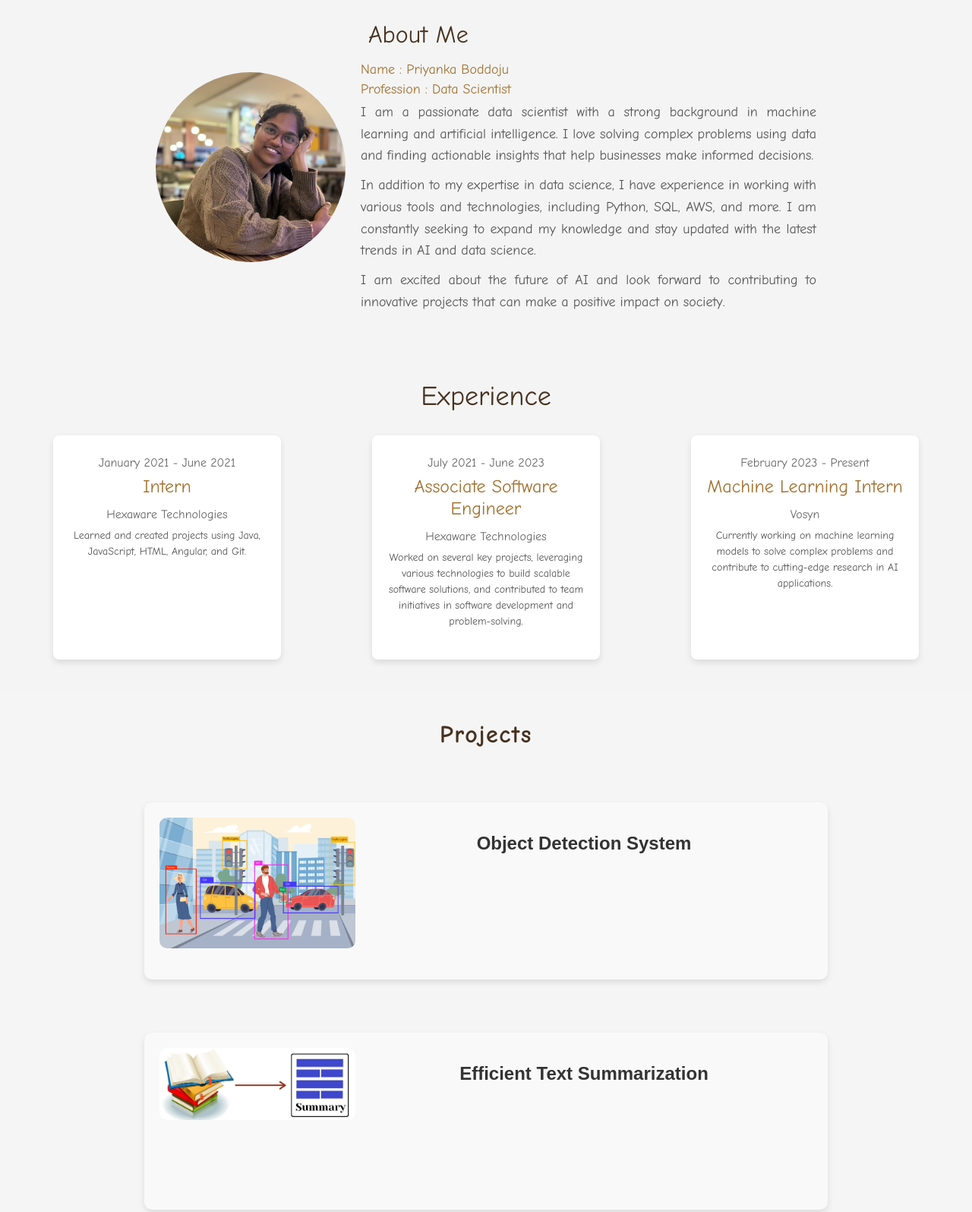
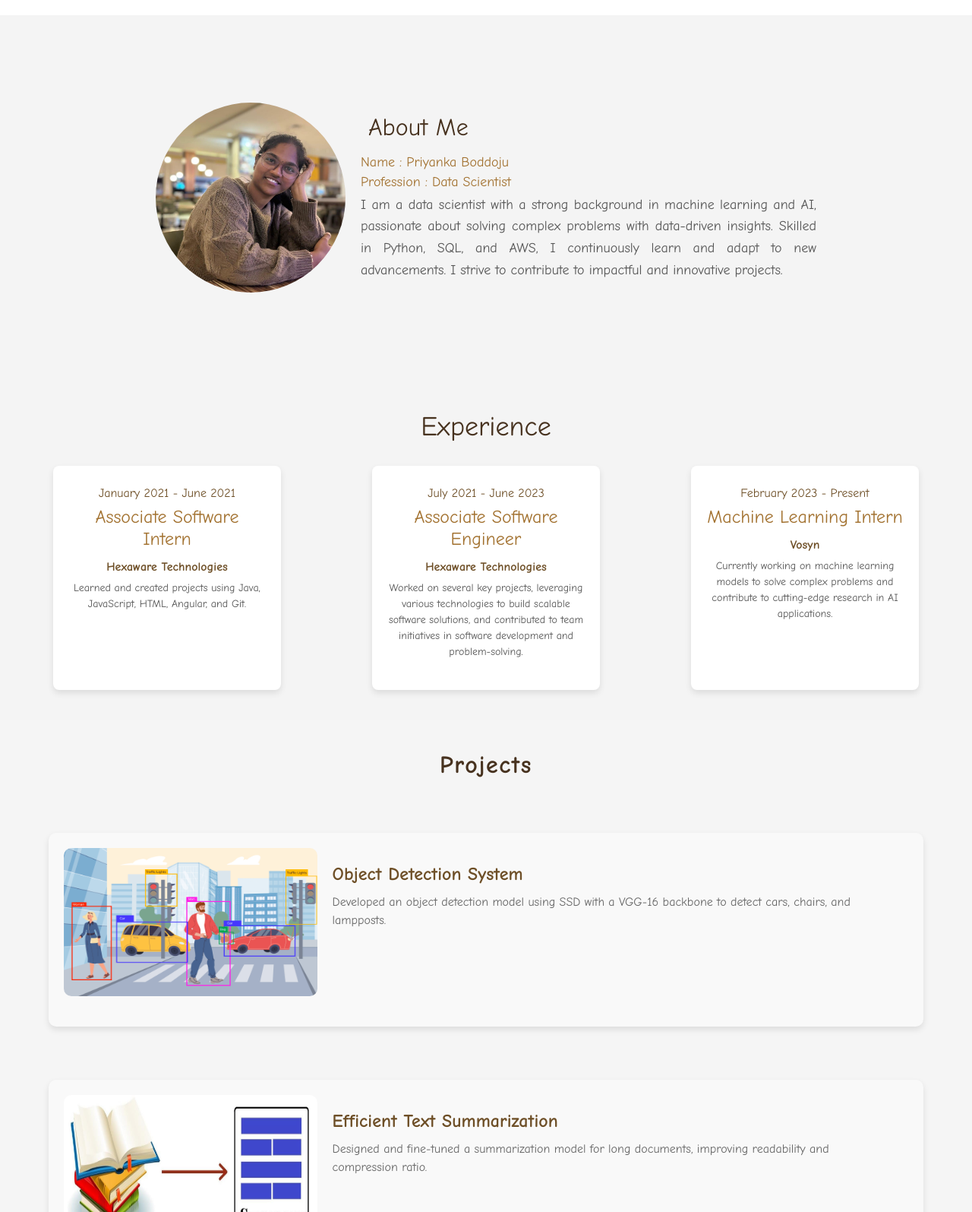
Before and after one commit to priyankaboddoju/Portfolio, a plain HTML site: page index.html in a window 1280 px wide. Shown: the part 820-2415 px from the top of the page at 76% size. Drawn offline with nearby package versions, Linux system fonts and the light colour scheme.

Commit message:
few modifications

```diff
--- a/index.html
+++ b/index.html
@@ -41,7 +41,7 @@
         </div>
     </header>
 
-
+    <div class="content-wrapper">
         <div id="about" class="about-section">
             <div class="about-content">
                 <!-- Profile Image on the right -->
@@ -51,14 +51,13 @@
                     <h2 class="about-heading">About Me</h2>
                     <h4 class="name-profession">Name : Priyanka Boddoju</h4>
                     <h4 class="name-profession">Profession : Data Scientist</h4>
-                <p class="about-paragraph">I am a passionate data scientist with a strong background in machine learning
-                    and artificial intelligence. I love solving complex problems using data and finding actionable
-                    insights that help businesses make informed decisions.</p>
-                <p class="about-paragraph">In addition to my expertise in data science, I have experience in working
-                    with various tools and technologies, including Python, SQL, AWS, and more. I am constantly seeking
-                    to expand my knowledge and stay updated with the latest trends in AI and data science.</p>
-                <p class="about-paragraph">I am excited about the future of AI and look forward to contributing to
-                    innovative projects that can make a positive impact on society.</p>
+                    <p class="about-paragraph">I am a data scientist with a strong background in machine learning and
+                        AI,
+                        passionate about solving complex problems with data-driven insights. Skilled in Python, SQL, and
+                        AWS, I continuously learn and adapt to new advancements. I strive to contribute to impactful and
+                        innovative projects.
+                    </p>
+
                 </div>
             </div>
         </div>
@@ -68,10 +67,11 @@
             <div class="experience-cards">
                 <div class="experience-card">
                     <p class="experience-duration">January 2021 - June 2021</p>
-                <h3 class="experience-title">Intern</h3>
+                    <h3 class="experience-title">Associate Software Intern</h3>
                     <p class="experience-company">Hexaware Technologies</p>
 
-                <p class="experience-description">Learned and created projects using Java, JavaScript, HTML, Angular,
+                    <p class="experience-description">Learned and created projects using Java, JavaScript, HTML,
+                        Angular,
                         and Git.</p>
                 </div>
                 <div class="experience-card">
@@ -80,7 +80,8 @@
                     <p class="experience-company">Hexaware Technologies</p>
 
                     <p class="experience-description">Worked on several key projects, leveraging various technologies to
-                    build scalable software solutions, and contributed to team initiatives in software development and
+                        build scalable software solutions, and contributed to team initiatives in software development
+                        and
                         problem-solving.</p>
                 </div>
                 <div class="experience-card">
@@ -88,7 +89,8 @@
                     <h3 class="experience-title">Machine Learning Intern</h3>
                     <p class="experience-company">Vosyn</p>
 
-                <p class="experience-description">Currently working on machine learning models to solve complex problems
+                    <p class="experience-description">Currently working on machine learning models to solve complex
+                        problems
                         and contribute to cutting-edge research in AI applications.</p>
                 </div>
             </div>
@@ -274,7 +276,7 @@
         </section>
 
 
-
+    </div>
 
 
 </body>
--- a/js/project_script.js
+++ b/js/project_script.js
@@ -1,37 +1,31 @@
 document.addEventListener("DOMContentLoaded", function () {
     const projects = [
         {
-            "icon": "fa-solid fa-image",
             "title": "Object Detection System",
             "description": "Developed an object detection model using SSD with a VGG-16 backbone to detect cars, chairs, and lampposts.",
             "image": "assets/Object-detection-Real-world-applications-and-benefits.png" // Add image path here
         },
         {
-            "icon": "fa-solid fa-file-lines",
             "title": "Efficient Text Summarization",
             "description": "Designed and fine-tuned a summarization model for long documents, improving readability and compression ratio.",
             "image": "assets/text_summarization.jpg" // Add image path here
         },
         {
-            "icon": "fa-solid fa-stethoscope",
             "title": "Medical QA System",
             "description": "Built a reading comprehension QA system to extract key medical insights from patient transcripts.",
             "image": "assets/medical.jpg" // Add image path here
         },
         {
-            "icon": "fa-solid fa-virus-covid",
             "title": "COVID-19 Data Analysis Pipeline",
             "description": "Developed a scalable data pipeline using AWS services to analyze COVID-19 trends and visualize key insights.",
             "image": "assets/covid.jpg" // Add image path here
         },
         {
-            "icon": "fa-solid fa-envelope-circle-check",
             "title": "Email Spam Detection using Logistic Regression",
             "description": "Implemented a spam classification model from scratch using logistic regression, feature engineering, and text preprocessing.",
             "image": "assets/email.webp" // Add image path here
         },
         {
-            "icon": "fa-solid fa-eye",
             "title": "Image Classification & OCR",
             "description": "Designed an image classification model with deep learning and integrated OCR to extract text from images for document processing.",
             "image": "assets/image.png" // Add image path here
@@ -52,17 +46,12 @@ document.addEventListener("DOMContentLoaded", function () {
         imageDiv.classList.add("project-image-container");
         imageDiv.innerHTML = `<img src="${project.image || ''}" class="project-image" alt="${project.title}" />`;
 
-        // Title section (70% width with hover effect for flipping)
+        // Title and description section (70% width)
         const titleDiv = document.createElement("div");
         titleDiv.classList.add("project-title-container");
         titleDiv.innerHTML = `
-            <div class="flip-container">
-                <div class="flippable-content">
-                    <h3 class="project-title">${project.title}</h3>
-                    <i class="${project.icon} project-icon"></i>
-                    <p class="project-description">${project.description}</p>
-                </div>
-            </div>
+            <h3 class="project-title">${project.title}</h3>
+            <p class="project-description">${project.description}</p>
         `;
 
         // Append both parts to the project card
--- a/style.css
+++ b/style.css
@@ -308,12 +308,17 @@ body::before {
     margin-bottom: 10px;
 }
 
+.experience-company {
+    font-weight: bold;
+}
+
 /* Company and Duration */
 .experience-company,
 .experience-duration {
     font-size: 16px;
-    color: #666;
+    color: #6e4f27;
     margin-bottom: 5px;
+
     font-family: "Comic Sans MS", cursive, sans-serif;
 }
 
@@ -374,7 +379,6 @@ body::before {
     color: #47321f;
 }
 
-
 /* Projects Section */
 #projects-container {
     background: var(--experience-bg, #f5f5f5);
@@ -383,28 +387,40 @@ body::before {
     flex-direction: column;
     align-items: center;
     gap: 30px;
-    /* Space between cards */
+
 }
 
 /* Project Card (Ensures Proper Spacing & Alignment) */
-/* Project Card (Ensures Proper Spacing & Alignment) */
 .project {
     width: 90%;
-    max-width: 900px;
     margin: 20px auto;
-    /* Space between each card */
     padding: 20px;
     background-color: #f9f9f9;
     border-radius: 10px;
     box-shadow: 0 4px 8px rgba(0, 0, 0, 0.1);
-    display: flex;
+    display: grid;
     align-items: center;
+    transition: all 0.3s ease-in-out;
+    font-family: "Comic Sans MS", cursive, sans-serif;
+    /* Smooth transition for hover effect */
+}
+
+/* Project Card Hover Effect */
+.project:hover {
+    background-color: #e0e0e0;
+    /* Lighter background color when hovered */
+    box-shadow: 0 8px 16px rgba(0, 0, 0, 0.2);
+    /* Subtle shadow effect */
+    transform: translateY(-5px);
+    /* Slightly lift the card */
 }
 
 /* Card Content */
 .project-card {
     display: flex;
     width: 100%;
+    margin-bottom: 20px;
+    /* Add spacing between projects */
 }
 
 /* Image Section (30% width) */
@@ -415,101 +431,44 @@ body::before {
 
 .project-image {
     width: 100%;
-    height: auto;
+    height: 195px;
     border-radius: 10px;
+    object-fit: inherit;
+    /* Ensures the image covers the container without distortion */
 }
 
-/* Title Section (70% width with hover effect for flipping) */
+/* Title and Description Section (70% width) */
 .project-title-container {
     flex: 70%;
     max-width: 70%;
-    position: relative;
     padding: 20px;
     display: flex;
-    justify-content: center;
-    /* Center horizontally */
-    align-items: center;
-    /* Center vertically */
+    flex-direction: column;
+    /* Stack title and description vertically */
+    justify-content: flex-start;
+    /* Align items at the start */
+    align-items: flex-start;
+    /* Align items to the left */
     height: 100%;
-    /* Ensure it has a height to center the title properly */
-    text-align: center;
-    /* Ensures title is centered if it's in a block element */
-}
-
-/* Flip Container */
-.flip-container {
-    perspective: 1000px;
-    width: 100%;
-    height: 100%;
-}
-
-.flippable-content {
-    position: relative;
-    transition: transform 0.6s ease;
-    transform-style: preserve-3d;
-    display: flex;
-    justify-content: center;
-    align-items: center;
-    height: 100%;
-    text-align: center;
-}
-
-/* Flip Effect */
-.project-title-container:hover .flippable-content {
-    transform: rotateY(360deg);
+    text-align: left;
+    /* Ensure title is aligned to the left */
 }
 
 /* Title (Center Title in the Card) */
 .project-title {
     font-size: 24px;
     font-weight: bold;
-    /* margin-bottom: 10px; */
-    margin: 0;
-    color: #333;
-    /* display: block; */
-    visibility: visible;
+    margin-bottom: 10px;
+    /* Space between title and description */
+    color: #6e4f27;
 }
 
-/* Icon and Description (Stack them vertically when flipped) */
-.project-icon {
-    font-size: 40px;
-    color: #a2712f;
-    margin-top: 10px;
-    visibility: hidden;
-    /* Hide icon when title is visible */
-}
-
+/* Description */
 .project-description {
     font-size: 16px;
-    margin-top: 10px;
-    visibility: hidden;
-    /* Hide description when title is visible */
-}
-
-/* Show icon and description on hover */
-.project-title-container:hover .project-icon,
-.project-title-container:hover .project-description {
-    visibility: visible;
-}
-
-/* Stack icon and description vertically on flip */
-.project-title-container:hover .flippable-content {
-    flex-direction: column;
-    /* Stack them vertically */
-}
-
-/* Correct mirroring issue */
-.project-title-container .flippable-content {
-    display: flex;
-    flex-direction: column;
-    /* Stack vertically by default */
-    align-items: center;
-    justify-content: center;
-}
-
-/* Title visibility after hover */
-.project-title-container:hover .project-title {
-    visibility: hidden;
+    color: #666;
+    /* Slightly lighter color for description */
+    margin-top: 0;
 }
 
 
@@ -825,3 +784,14 @@ body::before {
         width: var(--progress);
     }
 }
+
+.content-wrapper {
+    margin: 40px auto;
+    /* Removes any default margin */
+    width: 100vw;
+    /* Full viewport width */
+    max-width: 100%;
+    /* Ensures it spans the entire screen */
+    min-height: 100vh;
+    /* Full viewport height */
+}
```
Lines whose indentation alone changed are shown as unchanged.
